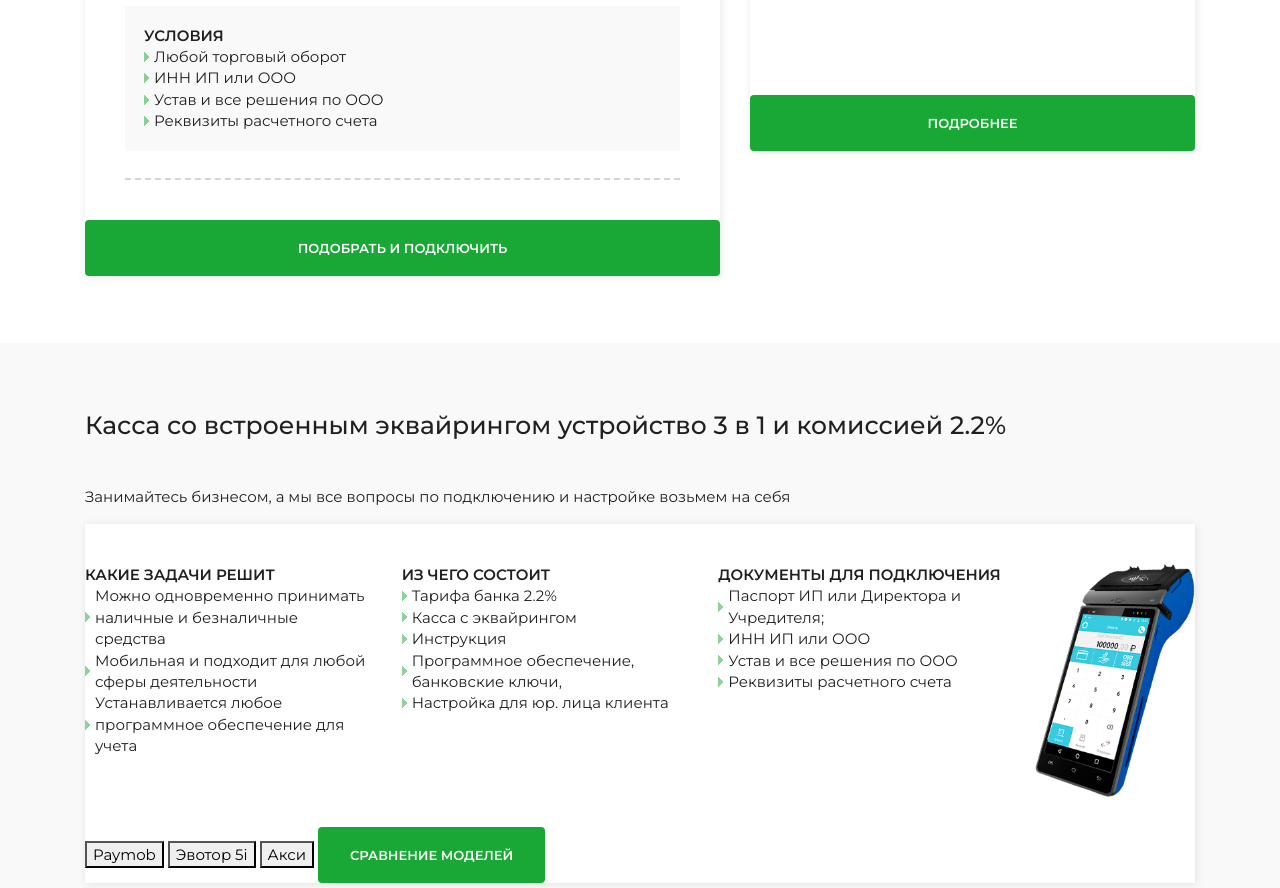
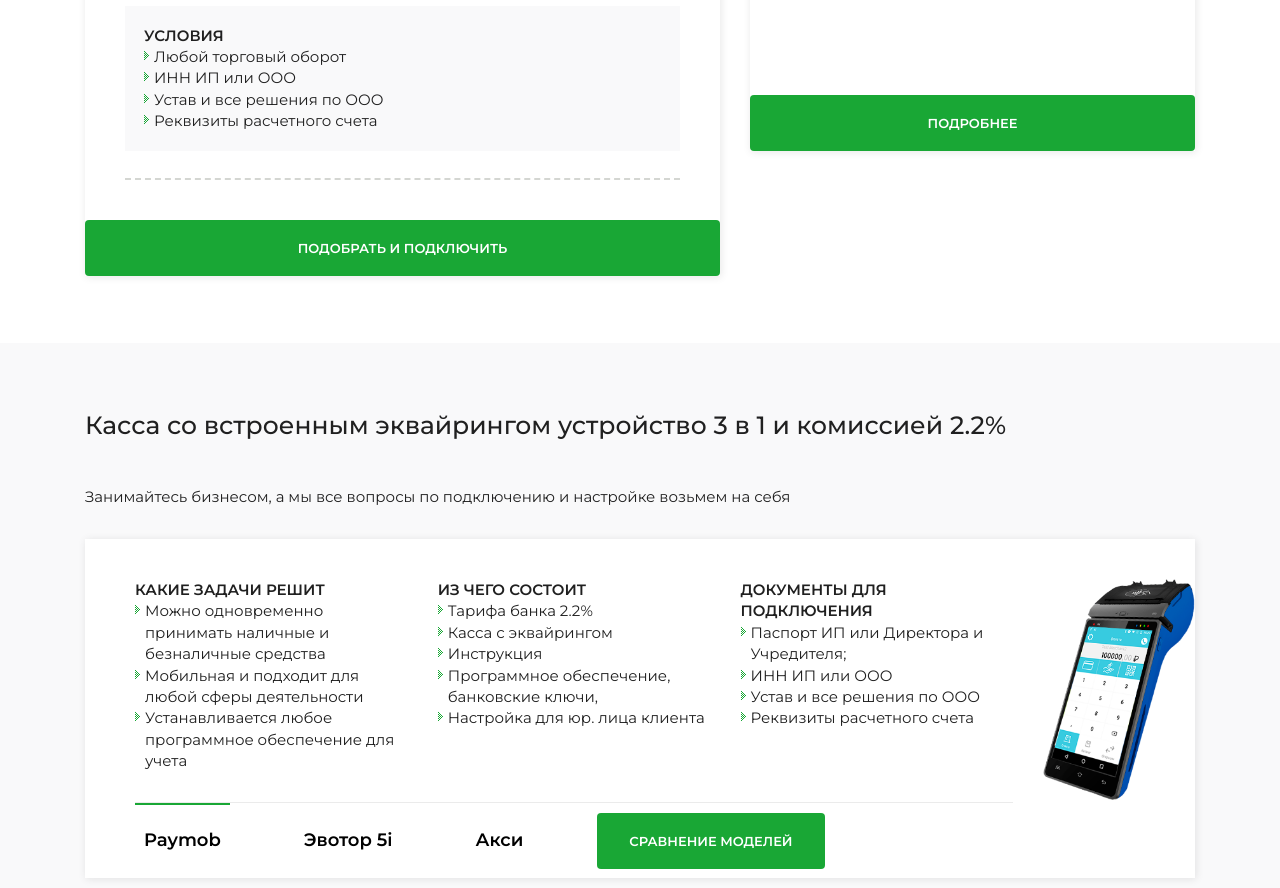
Before and after one commit to SidSpears69/Terminals, a website: page source/index.html in a window 1280 px wide. Shown: the part 1909-2797 px from the top of the page. Drawn offline with nearby package versions, Linux system fonts and the light colour scheme; files that its build step writes are made by us from their sources.

Commit message:
продолжаем

```diff
--- a/source/index.html
+++ b/source/index.html
@@ -198,7 +198,7 @@
             <div class="container">
                 <h2>Касса со встроенным эквайрингом устройство 3 в 1 и комиссией 2.2%</h2>
                 <p>Занимайтесь бизнесом, а мы все вопросы по подключению и настройке возьмем на себя</p>
-                <div class="shade">
+                <div class="shade box-office">
                     <div class="row">
                         <div class="col-sm-10">
                             <div class="row">
@@ -261,10 +261,10 @@
                                 </div>
                             </div>
                             <div class="controls">
-                                <button id="paymob" class="controls__button">Paymob</button>
+                                <button id="paymob" class="controls__button active">Paymob</button>
                                 <button id="evotor" class="controls__button">Эвотор 5i</button>
                                 <button id="aqsi" class="controls__button">Акси</button>
-                                <a href="javascript:void(0)" class="button">Сравнение моделей</a>
+                                <a href="javascript:void(0)" class="button button--controls">Сравнение моделей</a>
                             </div>
                         </div>
                         <div class="col-sm-2">
--- /dev/null
+++ b/source/less/box-office.less
@@ -0,0 +1,4 @@
+.box-office {
+    margin-top: 31px;
+    padding-left: 50px;
+}
--- a/source/less/button.less
+++ b/source/less/button.less
@@ -30,4 +30,7 @@
     &--long {
         width: 100%;
     }
+    &--controls {
+        margin-top: 0;
+    }
 }
--- /dev/null
+++ b/source/less/controls.less
@@ -0,0 +1,24 @@
+.controls {
+    border-top: 1px solid @white-four;
+    position: relative;
+}
+.controls__button  {
+    font-size: 18px;
+    font-weight: 600;
+    border: none;
+    background: none;
+    padding: 0;
+    margin-right: 61px;
+    padding: 25px 9px;
+    position: relative;
+    &.active::before {
+        content: "";
+        display: block;
+        position: absolute;
+        width: 100%;
+        height: 2px;
+        background-color: @green-two;
+        top: 0;
+        left: 0;
+    }
+  }
--- a/source/less/list.less
+++ b/source/less/list.less
@@ -9,10 +9,8 @@
 	content: "";
 	display: block;
 	position: absolute;
-    top: 50%;
-    bottom: 50%;
+	top: 5px;
 	left: 0;
-    transform: translateY(-50%);
 	width: 5px;
 	height: 9px;
 	background: url("../img/arrow.png") no-repeat;
--- a/source/less/style.less
+++ b/source/less/style.less
@@ -8,3 +8,5 @@
 @import "shade.less";
 @import "solution.less";
 @import "angle.less";
+@import "box-office.less";
+@import "controls.less";
```
Lines whose indentation alone changed are shown as unchanged.
